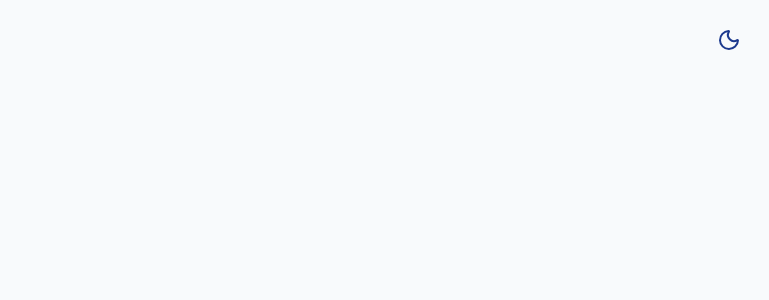
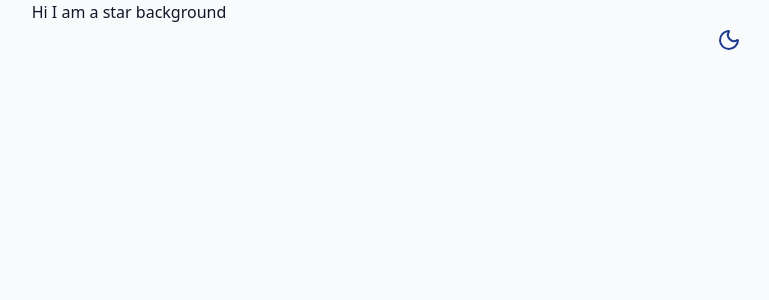
Before and after one commit to 77jennifer77/portfolio-page, a React (Vite) app: page / in a window 1280 px wide. Shown: the top 300 px of the page, without its empty margins (511-1280 px from the left). Built offline with nearby package versions, Linux system fonts and the light colour scheme.

Commit message:
Add temp div text to starbackground

```diff
--- a/src/components/StarBackground.jsx
+++ b/src/components/StarBackground.jsx
@@ -1 +1,5 @@
-export StarBackground from './StarBackground';
+export const StarBackground = () => {
+  return (
+    <div> Hi I am a star background</div>
+    );
+}
--- a/src/pages/Home.tsx
+++ b/src/pages/Home.tsx
@@ -1,4 +1,5 @@
 import { ThemeToggle } from "../components/ThemeToggle";
+import { StarBackground } from "../components/StarBackground";
 
 export default function Home() {
   return (
@@ -6,7 +7,7 @@ export default function Home() {
         {/* Theme Toggle*/}
         <ThemeToggle />
         {/* Background Effects */}
-        {/* <StarBackground /> */}
+        <StarBackground />
         {/* NavBar */}
 
         {/* Main Content */}
```
